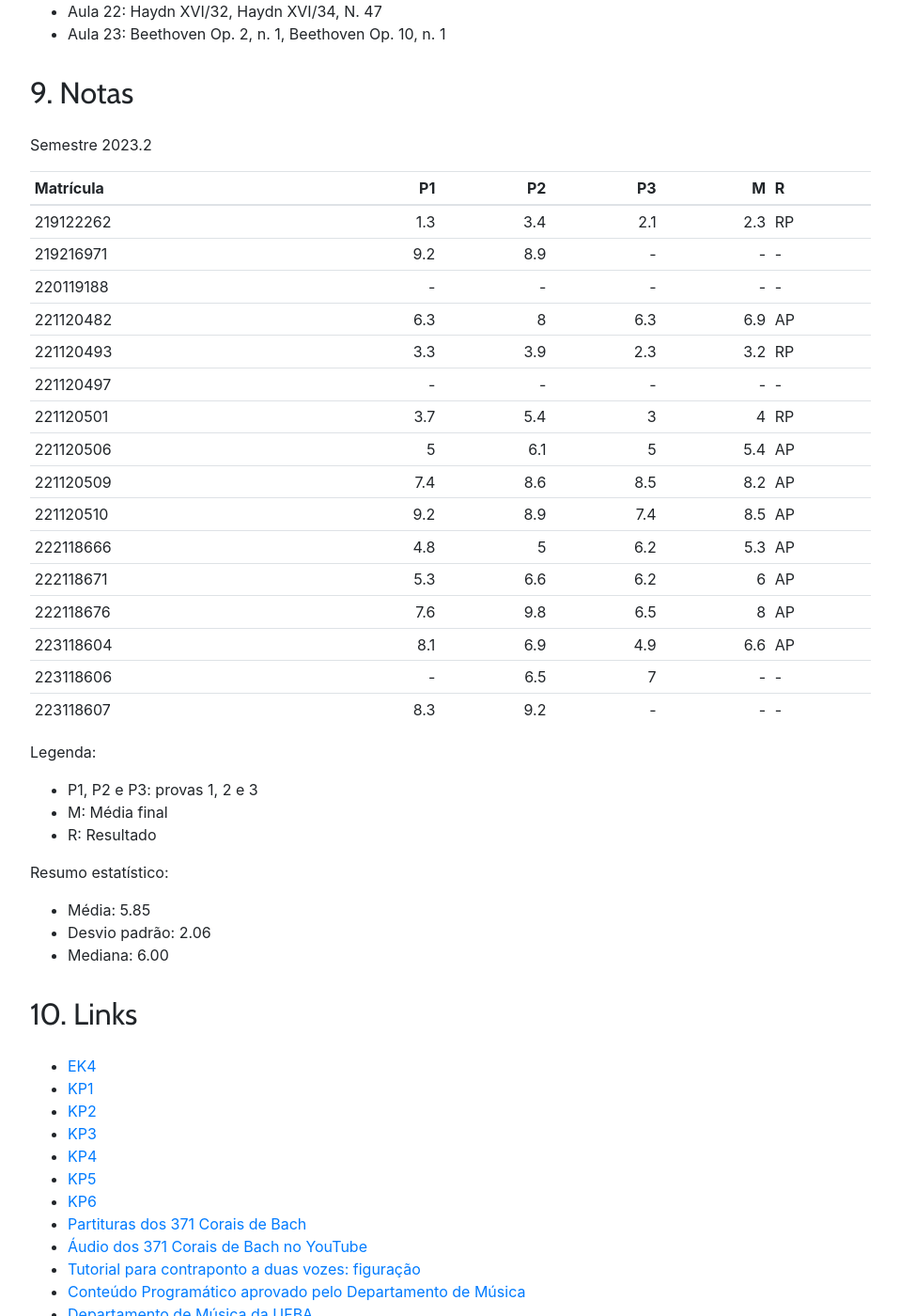
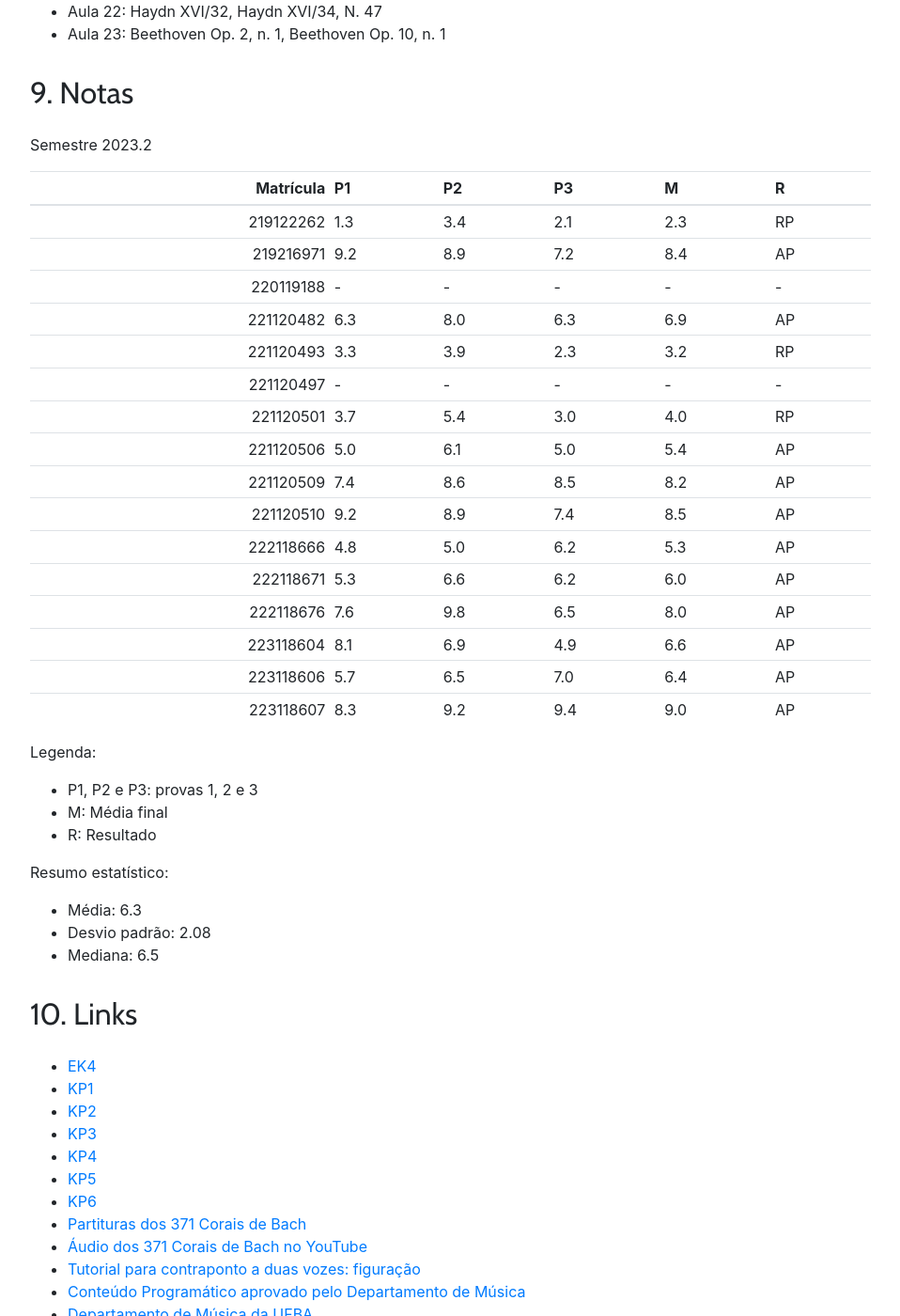
Before and after one commit to kroger/genosmus, a Jekyll site: the page built from _marcos/musa70.md, in a window 1280 px wide and 1400 px high, scrolled down 5300 px. Shown: the whole window at 94% size, without its empty margins (68-1026 px from the left). Built offline with Jekyll 4.4.1, drawn with Linux system fonts in a browser that asks for light colours; nearby versions of some CDN libraries; the table of contents is made by our own code.

Commit message:
Registra notas de segunda chamada

```diff
--- a/_marcos/musa70.md
+++ b/_marcos/musa70.md
@@ -267,24 +267,24 @@ Aula 20, dia 10/10/2019
 
 Semestre 2023.2
 
-| Matrícula |   P1 |   P2 |   P3 |    M | R    |
-| :-------- | ---: | ---: | ---: | ---: | :--- |
-| 219122262 |  1.3 |  3.4 |  2.1 |  2.3 | RP   |
-| 219216971 |  9.2 |  8.9 |    - |    - | -    |
-| 220119188 |    - |    - |    - |    - | -    |
-| 221120482 |  6.3 |    8 |  6.3 |  6.9 | AP   |
-| 221120493 |  3.3 |  3.9 |  2.3 |  3.2 | RP   |
-| 221120497 |    - |    - |    - |    - | -    |
-| 221120501 |  3.7 |  5.4 |    3 |    4 | RP   |
-| 221120506 |    5 |  6.1 |    5 |  5.4 | AP   |
-| 221120509 |  7.4 |  8.6 |  8.5 |  8.2 | AP   |
-| 221120510 |  9.2 |  8.9 |  7.4 |  8.5 | AP   |
-| 222118666 |  4.8 |    5 |  6.2 |  5.3 | AP   |
-| 222118671 |  5.3 |  6.6 |  6.2 |    6 | AP   |
-| 222118676 |  7.6 |  9.8 |  6.5 |    8 | AP   |
-| 223118604 |  8.1 |  6.9 |  4.9 |  6.6 | AP   |
-| 223118606 |    - |  6.5 |    7 |    - | -    |
-| 223118607 |  8.3 |  9.2 |    - |    - | -    |
+| Matrícula | P1   | P2   | P3   | M    | R    |
+| --------: | :--- | :--- | :--- | :--- | :--- |
+| 219122262 | 1.3  | 3.4  | 2.1  | 2.3  | RP   |
+| 219216971 | 9.2  | 8.9  | 7.2  | 8.4  | AP   |
+| 220119188 | -    | -    | -    | -    | -    |
+| 221120482 | 6.3  | 8.0  | 6.3  | 6.9  | AP   |
+| 221120493 | 3.3  | 3.9  | 2.3  | 3.2  | RP   |
+| 221120497 | -    | -    | -    | -    | -    |
+| 221120501 | 3.7  | 5.4  | 3.0  | 4.0  | RP   |
+| 221120506 | 5.0  | 6.1  | 5.0  | 5.4  | AP   |
+| 221120509 | 7.4  | 8.6  | 8.5  | 8.2  | AP   |
+| 221120510 | 9.2  | 8.9  | 7.4  | 8.5  | AP   |
+| 222118666 | 4.8  | 5.0  | 6.2  | 5.3  | AP   |
+| 222118671 | 5.3  | 6.6  | 6.2  | 6.0  | AP   |
+| 222118676 | 7.6  | 9.8  | 6.5  | 8.0  | AP   |
+| 223118604 | 8.1  | 6.9  | 4.9  | 6.6  | AP   |
+| 223118606 | 5.7  | 6.5  | 7.0  | 6.4  | AP   |
+| 223118607 | 8.3  | 9.2  | 9.4  | 9.0  | AP   |
 {: .table .table-sm}
 
 Legenda:
@@ -294,9 +294,9 @@ Legenda:
 - R: Resultado
 
 Resumo estatístico:
-- Média: 5.85
-- Desvio padrão: 2.06
-- Mediana: 6.00
+- Média: 6.3
+- Desvio padrão: 2.08
+- Mediana: 6.5
 
 ## 10. Links
 
```
Also changed, not shown: _marcos/musa72.md (+4 -4 lines).
